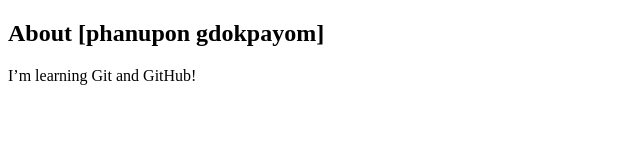
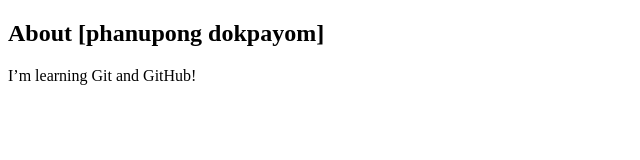
Before and after one commit to Phanupongfan/git-local-remote, a plain HTML site: page about.html in a window 1280 px wide. Shown: the full height of the page, 0-640 px from the left. Drawn offline with Linux system fonts and the light colour scheme.

Commit message:
add file about.html

```diff
--- a/about.html
+++ b/about.html
@@ -6,7 +6,7 @@
     <title>Document</title>
 </head>
 <body>
-    <h2>About [phanupon gdokpayom]</h2>
+    <h2>About [phanupong dokpayom]</h2>
     <p>I’m learning Git and GitHub!</p>
 </body>
 </html>
```
